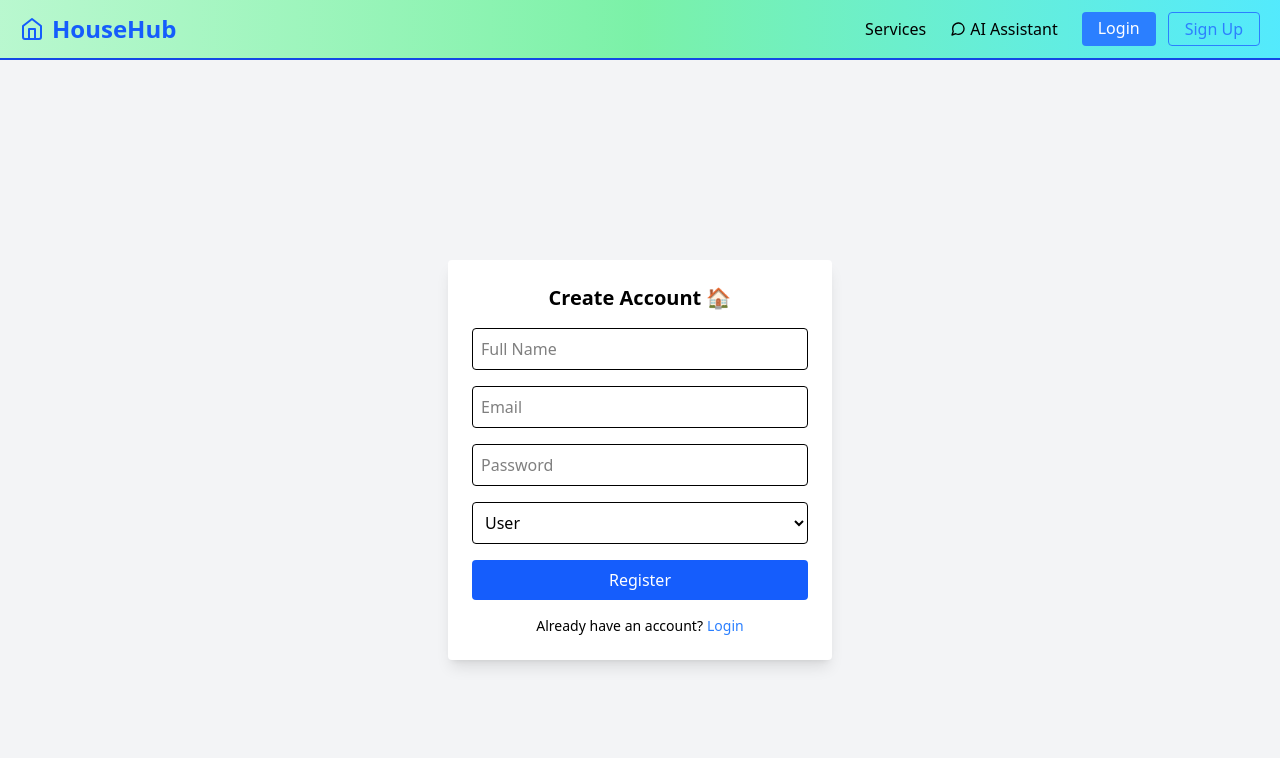
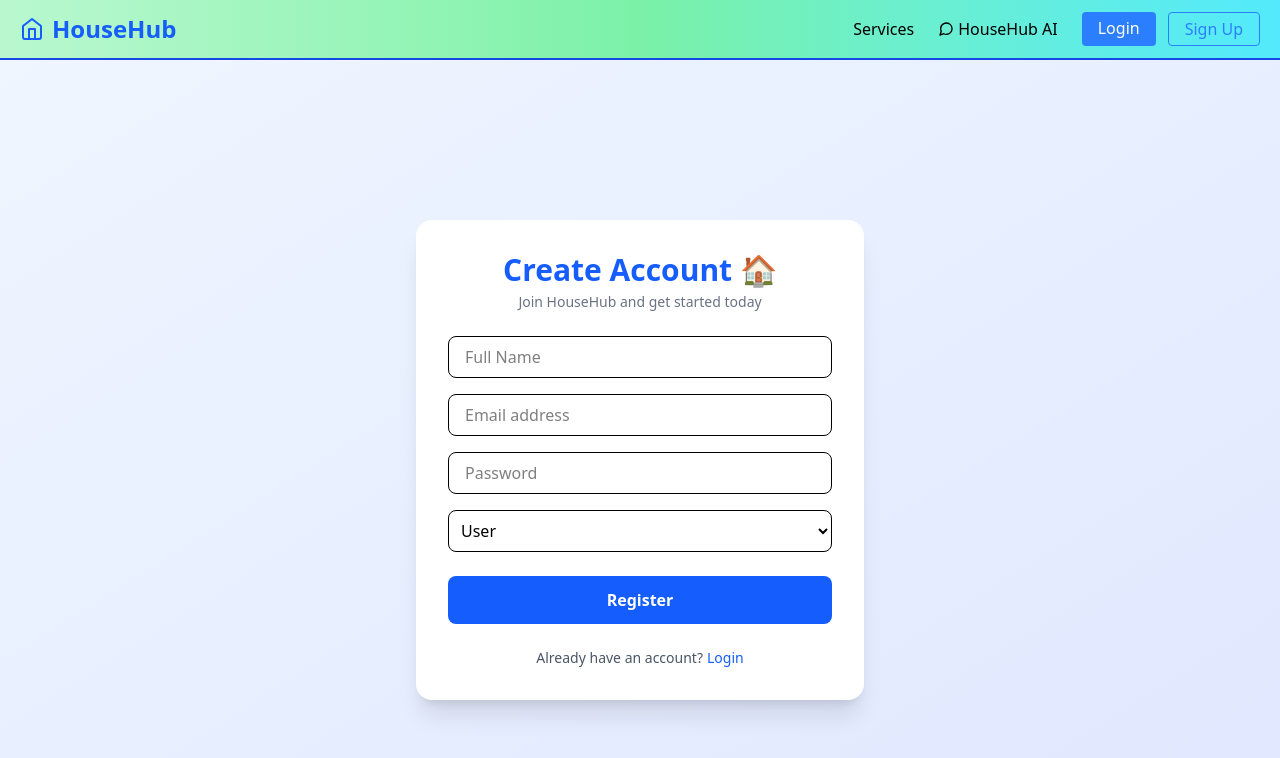
Before and after one commit to Aviral1511/HouseHub, a React (Vite) app in the folder frontend/: page /register in a window 1280 px wide. Shown: the top 758 px of the page. Built offline with nearby package versions, Linux system fonts and the light colour scheme; no server answers.

Commit message:
enhanced ui for several pages, and fixed review bug in backend

```diff
--- a/frontend/src/App.jsx
+++ b/frontend/src/App.jsx
@@ -21,6 +21,7 @@ import AdminProviders from "./pages/admin/AdminProviders";
 import AdminBookings from "./pages/admin/AdminBookings";
 import AIAssistantChat from "./pages/AIAssistantChat.jsx";
 import AdminReviews from "./pages/admin/AdminReviews.jsx";
+import AIAssistant from "./pages/AIAssistant.jsx";
 
 
 export default function App() {
@@ -50,6 +51,7 @@ export default function App() {
           <Route path="/admin/bookings" element={<AdminBookings />} />
           <Route path="/admin/reviews" element={<AdminReviews />} />
           <Route path="/ai-chat" element={<AIAssistantChat />} />
+          <Route path="/ai-assistant" element={<AIAssistant />} />
         </Route>
 
 
--- a/frontend/src/components/Navbar.jsx
+++ b/frontend/src/components/Navbar.jsx
@@ -51,7 +51,7 @@ export default function Navbar() {
                     </Link>
 
                     <Link to="/ai-chat" className="flex items-center gap-1 font-medium hover:text-blue-600 transition">
-                        <FiMessageCircle /> AI Assistant
+                        <FiMessageCircle /> HouseHub AI
                     </Link>
                     {user?.role === "provider" && (
                         <Link to="/provider/bookings" className="flex items-center gap-1 font-medium hover:text-blue-600 transition">
@@ -126,7 +126,7 @@ export default function Navbar() {
             {open && (
                 <div className="md:hidden bg-blue-100 border-2 rounded-lg px-6 py-4 space-y-3 text-center">
                     <Link to="/services" className="mobile-link">Services</Link>
-                    <Link to="/ai-chat" className="mobile-link">AI Assistant</Link>
+                    <Link to="/ai-chat" className="mobile-link">HouseHub AI</Link>
                     {user?.role === "provider" && <Link to="/provider/bookings" className="mobile-link">Provider Panel</Link>}
                     {user?.role === "admin" && <Link to="/admin" className="mobile-link">Admin Dashboard</Link>}
 
--- a/frontend/src/pages/HomePage.jsx
+++ b/frontend/src/pages/HomePage.jsx
@@ -100,20 +100,26 @@ export default function HomePage() {
 
 
     useEffect(() => {
-        axios.get("http://localhost:8000/api/reviews/recent")
-            .then(res => setReviews(res.data))
-            .catch(err => console.log(err));
+        const fetchReviews = async () => {
+            try {
+                const res = await axios.get("http://localhost:8000/api/review/recent");
+                setReviews(res.data);
+            } catch (error) {
+                console.log(error);
+            }
+        };
+        fetchReviews();
     }, []);
 
     // Auto slide
     useEffect(() => {
-        if (dummyReviews.length === 0) return;
+        if (reviews.length === 0) return;
         const timer = setInterval(() => {
-            setIndex((prev) => (prev + 1) % dummyReviews.length);
+            setIndex((prev) => (prev + 1) % reviews.length);
         }, 3000);
 
         return () => clearInterval(timer);
-    }, [dummyReviews]);
+    }, [reviews]);
 
 
     useEffect(() => {
@@ -175,7 +181,7 @@ export default function HomePage() {
                             to="/ai-chat"
                             className=" text-black px-6 py-3 rounded-full font-bold border border-white/40 backdrop-blur hover:bg-yellow-300 hover:scale-105 transition bg-yellow-400"
                         >
-                            Ask AI Assistant 🤖
+                            Chat with our HouseHub AI 🤖
                         </Link>
 
                     </div>
@@ -233,7 +239,35 @@ export default function HomePage() {
                 </div>
             </section>
 
+            {/* AI Helper Banner */}
+            <div className="mx-12 my-5 rounded-2xl bg-linear-to-r from-yellow-400 via-yellow-300 to-orange-400 p-6 md:p-8 shadow-lg relative overflow-hidden">
 
+                {/* Decorative Blur */}
+                <div className="absolute -top-10 -right-10 w-40 h-40 bg-white/30 rounded-full blur-2xl"></div>
+
+                <div className="relative flex flex-col md:flex-row items-center justify-between gap-6">
+
+                    {/* Text */}
+                    <div className="max-w-xl text-center md:text-left">
+                        <h2 className="text-2xl md:text-3xl font-extrabold text-black">
+                            Not sure which service you need? 🤔
+                        </h2>
+                        <p className="mt-2 text-black/80 text-sm md:text-base">
+                            Describe your problem in simple words and let our AI instantly
+                            suggest the right service & providers.
+                        </p>
+                    </div>
+
+                    {/* CTA */}
+                    <Link
+                        to="/ai-assistant"
+                        className="group inline-flex items-center gap-2 bg-black text-white px-7 py-3 rounded-xl font-semibold hover:bg-gray-900 transition-all shadow-md"
+                    >
+                        <span>Ask our Assistant</span>
+                        <span className="group-hover:translate-x-1 transition-transform">🤖</span>
+                    </Link>
+                </div>
+            </div>
 
             {/* Why HouseHub */}
             <section className="py-16 bg-gray-100">
@@ -276,16 +310,16 @@ export default function HomePage() {
                         className="flex transition-transform duration-700"
                         style={{ transform: `translateX(-${index * 100}%)` }}
                     >
-                        {dummyReviews.map((r) => (
+                        {reviews.map((r) => (
                             <div
                                 key={r._id}
                                 className="min-w-full px-6"
                             >
-                                <div className="bg-gray-50 p-6 rounded-xl shadow-lg text-center border border-gray-200">
+                                <div className="bg-linear-to-r from-[#FFEFBA] to-[#FFFFFF] p-6 rounded-xl shadow-xl text-center border border-gray-200">
                                     <img
                                         src={r.userId?.profilePic || "https://ui-avatars.com/api/?name=User"}
                                         alt="user"
-                                        className="w-16 h-16 rounded-full mx-auto mb-3 object-cover"
+                                        className="w-16 h-16 rounded-full mx-auto mb-3 object-cover border border-gray-800"
                                     />
 
                                     <h4 className="font-semibold text-lg">
@@ -313,7 +347,7 @@ export default function HomePage() {
 
 
             {/* AI Section */}
-            <section className="py-20 bg-gray-100">
+            {/* <section className="py-20 bg-gray-100">
                 <div className="max-w-7xl mx-auto px-6 text-center">
                     <div className="bg-linear-to-r from-blue-200 via-cyan-100 to-indigo-200 rounded-2xl p-10 shadow-lg">
                         <h2 className="text-3xl sm:text-4xl font-bold mb-4">
@@ -331,7 +365,7 @@ export default function HomePage() {
                         </Link>
                     </div>
                 </div>
-            </section>
+            </section> */}
 
 
             {/* Footer */}
--- a/frontend/src/pages/auth/Login.jsx
+++ b/frontend/src/pages/auth/Login.jsx
@@ -10,13 +10,17 @@ export default function Login() {
     const navigate = useNavigate();
     const [form, setForm] = useState({ email: "", password: "" });
 
-    const handleChange = (e) => setForm({ ...form, [e.target.name]: e.target.value });
+    const handleChange = (e) =>
+        setForm({ ...form, [e.target.name]: e.target.value });
 
     const loginUser = async () => {
         try {
-            const res = await axios.post("http://localhost:8000/api/auth/login", form);
+            const res = await axios.post(
+                "http://localhost:8000/api/auth/login",
+                form
+            );
             dispatch(loginSuccess(res.data));
-            toast.success("Login Successful");
+            toast.success("Login Successful 🎉");
             navigate("/");
         } catch (err) {
             toast.error(err.response?.data?.message || "Login Failed");
@@ -24,20 +28,53 @@ export default function Login() {
     };
 
     return (
-        <div className="flex justify-center items-center min-h-screen bg-gray-100">
-            <div className="bg-white p-6 shadow-lg rounded w-96 space-y-5">
+        <div className="min-h-screen flex items-center justify-center bg-linear-to-br from-blue-50 to-indigo-100 px-4">
+            <div className="w-full max-w-md bg-white shadow-xl rounded-2xl p-8 space-y-6">
 
-                <h2 className="text-xl font-bold text-center">Welcome Back! 🔑</h2>
+                {/* Header */}
+                <div className="text-center">
+                    <h2 className="text-3xl font-bold text-blue-600">
+                        Welcome Back 👋
+                    </h2>
+                    <p className="text-gray-500 text-sm mt-1">
+                        Login to continue to HouseHub
+                    </p>
+                </div>
 
-                <input className="input" name="email" placeholder="Email" type="email" onChange={handleChange} />
-                <input className="input" name="password" placeholder="Password" type="password" onChange={handleChange} />
+                {/* Inputs */}
+                <div className="space-y-4">
+                    <input
+                        className="w-full px-4 py-2 border rounded-lg focus:outline-none focus:ring-2 focus:ring-blue-500"
+                        name="email"
+                        placeholder="Email address"
+                        type="email"
+                        onChange={handleChange}
+                    />
+                    <input
+                        className="w-full px-4 py-2 border rounded-lg focus:outline-none focus:ring-2 focus:ring-blue-500"
+                        name="password"
+                        placeholder="Password"
+                        type="password"
+                        onChange={handleChange}
+                    />
+                </div>
 
-                <button onClick={loginUser} className="btn-primary">Login</button>
+                {/* Button */}
+                <button
+                    onClick={loginUser}
+                    className="w-full bg-blue-600 text-white py-3 rounded-lg font-semibold hover:bg-blue-700 transition cursor-pointer"
+                >
+                    Login
+                </button>
 
-                <p className="text-sm text-center">
+                {/* Footer */}
+                <p className="text-sm text-center text-gray-600">
                     New here?
-                    <span className="text-blue-500 cursor-pointer ml-1" onClick={() => navigate("/register")}>
-                        Create Account
+                    <span
+                        className="ml-1 text-blue-600 font-medium cursor-pointer hover:underline"
+                        onClick={() => navigate("/register")}
+                    >
+                        Create an account
                     </span>
                 </p>
 
--- a/frontend/src/pages/auth/Register.jsx
+++ b/frontend/src/pages/auth/Register.jsx
@@ -9,14 +9,13 @@ export default function Register() {
         name: "", email: "", password: "", role: "user"
     });
 
-    const handleChange = (e) => {
+    const handleChange = (e) =>
         setForm({ ...form, [e.target.name]: e.target.value });
-    };
 
     const registerUser = async () => {
         try {
             await axios.post("http://localhost:8000/api/auth/register", form);
-            toast.success("Registered Successfully");
+            toast.success("Registered Successfully 🎉");
             navigate("/login");
         } catch (err) {
             toast.error(err.response?.data?.message || "Registration Failed");
@@ -24,25 +23,67 @@ export default function Register() {
     };
 
     return (
-        <div className="flex justify-center items-center min-h-screen bg-gray-100">
-            <div className="bg-white p-6 shadow-lg rounded w-96 space-y-4">
+        <div className="min-h-screen flex items-center justify-center bg-linear-to-br from-blue-50 to-indigo-100 px-4">
+            <div className="w-full max-w-md bg-white shadow-xl rounded-2xl p-8 space-y-6">
 
-                <h2 className="text-xl font-bold text-center">Create Account 🏠</h2>
+                {/* Header */}
+                <div className="text-center">
+                    <h2 className="text-3xl font-bold text-blue-600">
+                        Create Account 🏠
+                    </h2>
+                    <p className="text-gray-500 text-sm mt-1">
+                        Join HouseHub and get started today
+                    </p>
+                </div>
 
-                <input className="input" name="name" onChange={handleChange} placeholder="Full Name" />
-                <input className="input" name="email" onChange={handleChange} placeholder="Email" type="email" />
-                <input className="input" name="password" onChange={handleChange} placeholder="Password" type="password" />
+                {/* Inputs */}
+                <div className="space-y-4">
+                    <input
+                        className="w-full px-4 py-2 border rounded-lg focus:outline-none focus:ring-2 focus:ring-blue-500"
+                        name="name"
+                        onChange={handleChange}
+                        placeholder="Full Name"
+                    />
+                    <input
+                        className="w-full px-4 py-2 border rounded-lg focus:outline-none focus:ring-2 focus:ring-blue-500"
+                        name="email"
+                        type="email"
+                        onChange={handleChange}
+                        placeholder="Email address"
+                    />
+                    <input
+                        className="w-full px-4 py-2 border rounded-lg focus:outline-none focus:ring-2 focus:ring-blue-500"
+                        name="password"
+                        type="password"
+                        onChange={handleChange}
+                        placeholder="Password"
+                    />
 
-                <select className="input" name="role" onChange={handleChange}>
-                    <option value="user">User</option>
-                    <option value="provider">Provider</option>
-                </select>
+                    <select
+                        className="w-full px-2 py-2 border rounded-lg focus:outline-none focus:ring-2 focus:ring-blue-500 bg-white"
+                        name="role"
+                        onChange={handleChange}
+                    >
+                        <option value="user">User</option>
+                        <option value="provider">Provider</option>
+                    </select>
+                </div>
 
-                <button onClick={registerUser} className="btn-primary">Register</button>
+                {/* Button */}
+                <button
+                    onClick={registerUser}
+                    className="w-full bg-blue-600 text-white py-3 rounded-lg font-semibold hover:bg-blue-700 transition cursor-pointer"
+                >
+                    Register
+                </button>
 
-                <p className="text-sm text-center">
+                {/* Footer */}
+                <p className="text-sm text-center text-gray-600">
                     Already have an account?
-                    <span className="text-blue-500 cursor-pointer ml-1" onClick={() => navigate("/login")}>
+                    <span
+                        className="ml-1 text-blue-600 font-medium cursor-pointer hover:underline"
+                        onClick={() => navigate("/login")}
+                    >
                         Login
                     </span>
                 </p>
--- a/frontend/src/pages/user/MyBookings.jsx
+++ b/frontend/src/pages/user/MyBookings.jsx
@@ -23,6 +23,7 @@ export default function MyBookings() {
                     headers: { Authorization: `Bearer ${token}` },
                 });
                 setBookings(res.data);
+                // console.log(res.data);
             } catch {
                 toast.error("Failed to fetch your bookings");
             }
@@ -51,7 +52,7 @@ export default function MyBookings() {
                         {/* Top Section */}
                         <div className="space-y-2">
                             <h3 className="text-lg font-semibold text-gray-800">
-                                Sevice : {b.serviceId?.name}
+                                Sevice : {b.serviceId?.name || b.provider?.serviceCategory}
                             </h3>
 
                             <p className="text-sm text-gray-600">
```
Also changed, not shown: frontend/src/pages/AIAssistant.jsx (+13 -13 lines), frontend/src/pages/ServiceList.jsx (+33 -1 lines), 1 other file (tests, documents, lock files or other folders).
